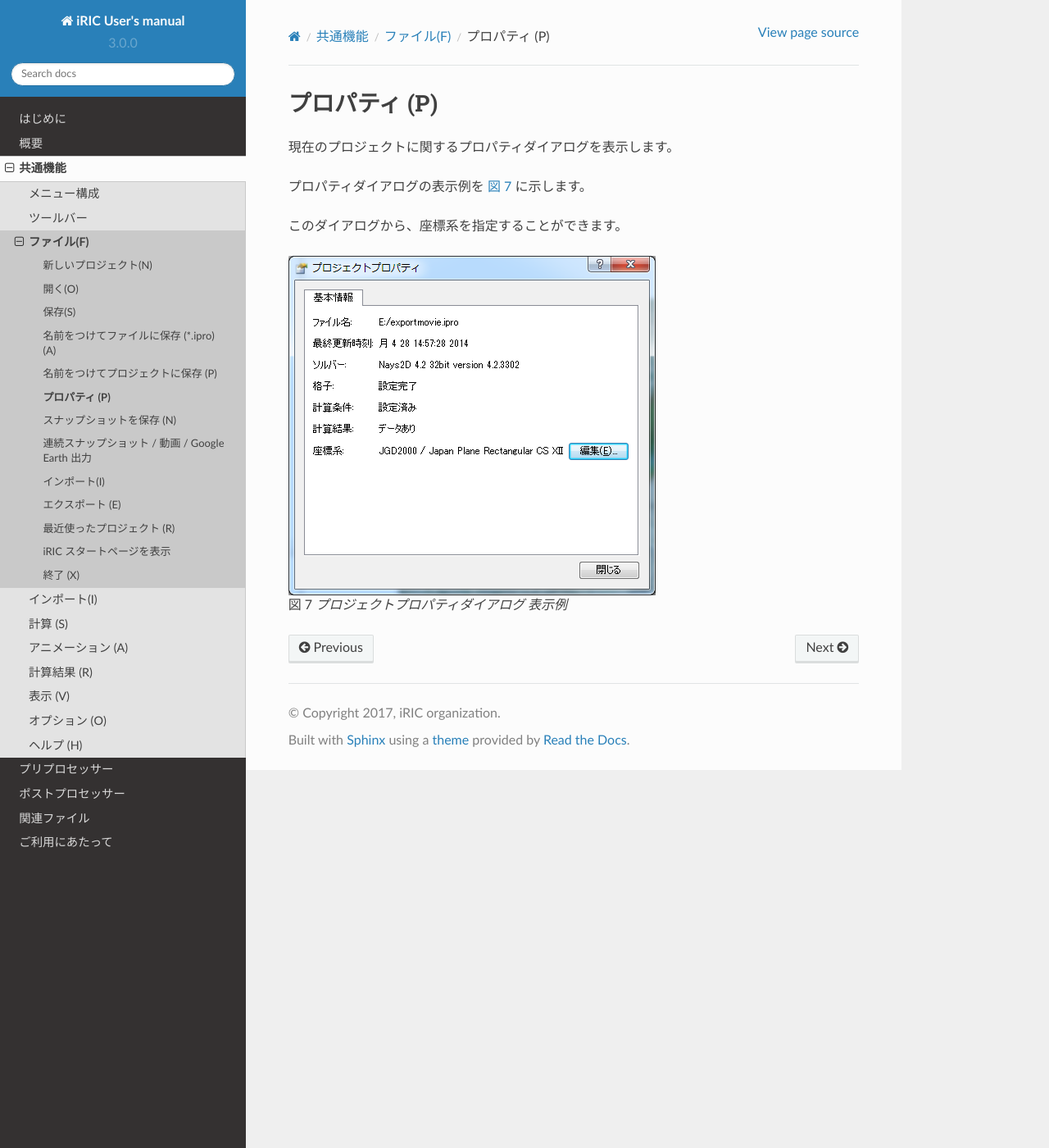
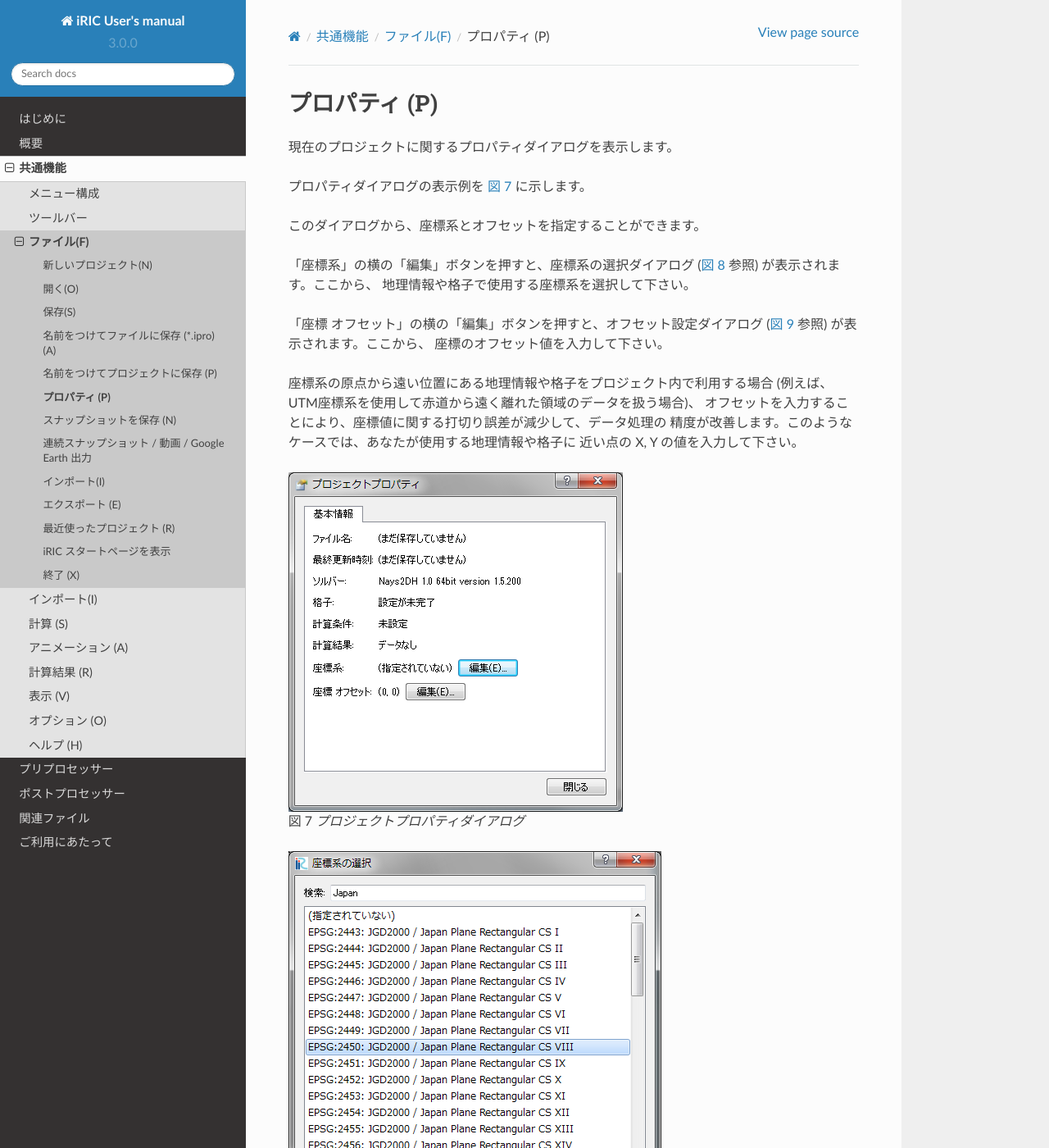
Before and after one commit to i-RIC/gui_user_manual, a Sphinx documentation site: the page built from source/03/03_06_property.rst, in a window 1280 px wide and 1400 px high. Shown: the whole window at 82% size. Built offline with Sphinx 7.4.7 and the Read the Docs theme 2.0.0, drawn with Linux system fonts in a browser that asks for light colours; some of the changed text lies outside the part shown.

Commit message:
Description about coordinate system setting dialog and offset dialog are added to [Property] menu page.

```diff
--- a/source/03/03_06_property.rst
+++ b/source/03/03_06_property.rst
@@ -6,10 +6,36 @@
 プロパティダイアログの表示例を :numref:`image_project_property_dialog`
 に示します。
 
-このダイアログから、座標系を指定することができます。
+このダイアログから、座標系とオフセットを指定することができます。
+
+「座標系」の横の「編集」ボタンを押すと、座標系の選択ダイアログ
+(:numref:`image_select_coordsystem_dialog` 参照) が表示されます。ここから、
+地理情報や格子で使用する座標系を選択して下さい。
+
+「座標 オフセット」の横の「編集」ボタンを押すと、オフセット設定ダイアログ
+(:numref:`image_offset_setting_dialog` 参照) が表示されます。ここから、
+座標のオフセット値を入力して下さい。
+
+座標系の原点から遠い位置にある地理情報や格子をプロジェクト内で利用する場合
+(例えば、 UTM座標系を使用して赤道から遠く離れた領域のデータを扱う場合)、
+オフセットを入力することにより、座標値に関する打切り誤差が減少して、データ処理の
+精度が改善します。このようなケースでは、あなたが使用する地理情報や格子に
+近い点の X, Y の値を入力して下さい。
 
 .. _image_project_property_dialog:
 
 .. figure:: images/project_property_dialog.png
 
-   プロジェクトプロパティダイアログ 表示例
+   プロジェクトプロパティダイアログ
+
+.. _image_select_coordsystem_dialog:
+
+.. figure:: images/select_coordsystem_dialog.png
+
+   座標系の選択ダイアログ
+
+.. _image_offset_setting_dialog:
+
+.. figure:: images/offset_setting_dialog.png
+
+   オフセット設定ダイアログ
```
Also changed, not shown: source/03/images/offset_setting_dialog.png (added), source/03/images/project_property_dialog.png, source/03/images/select_coordsystem_dialog.png (added).
